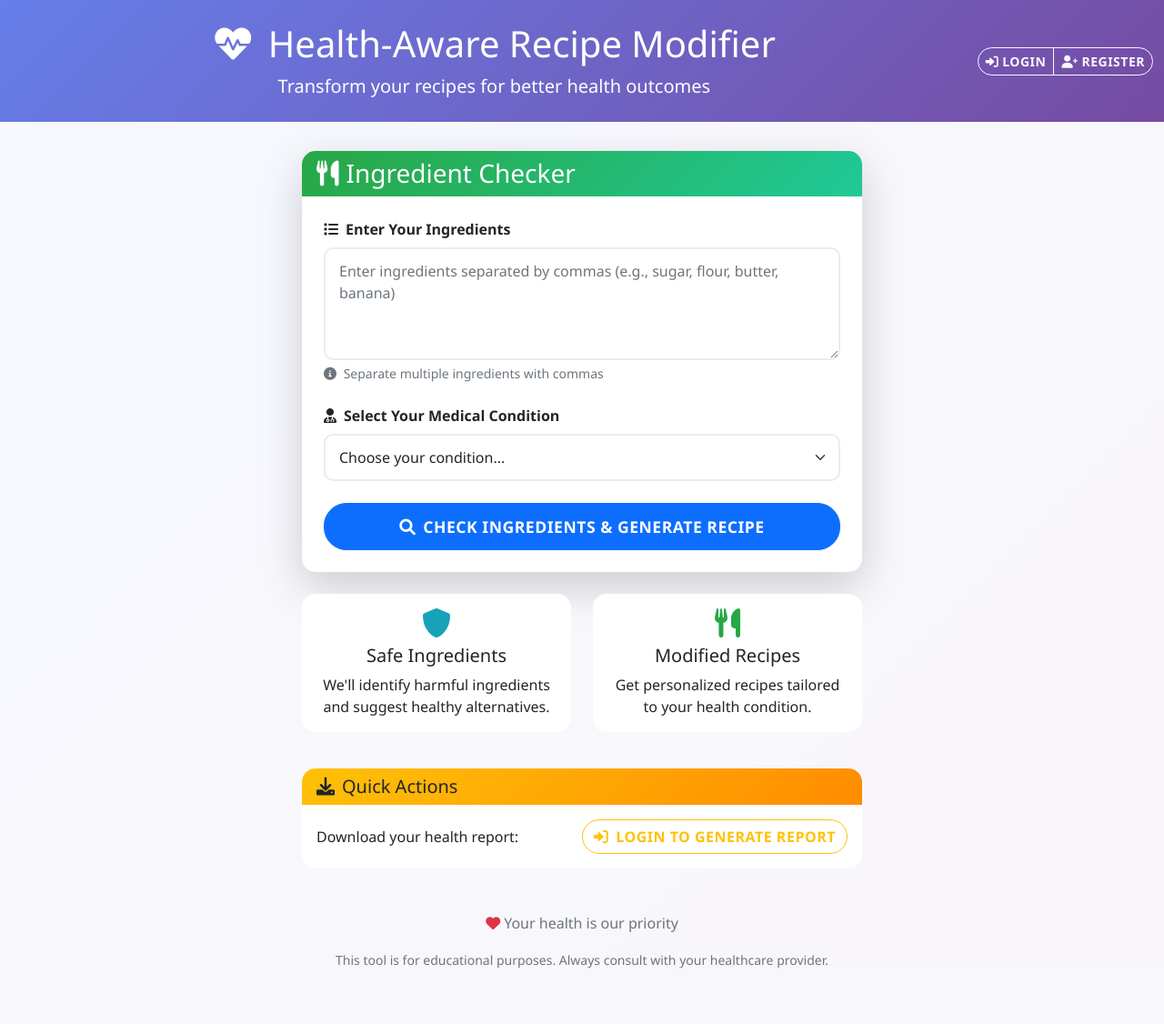
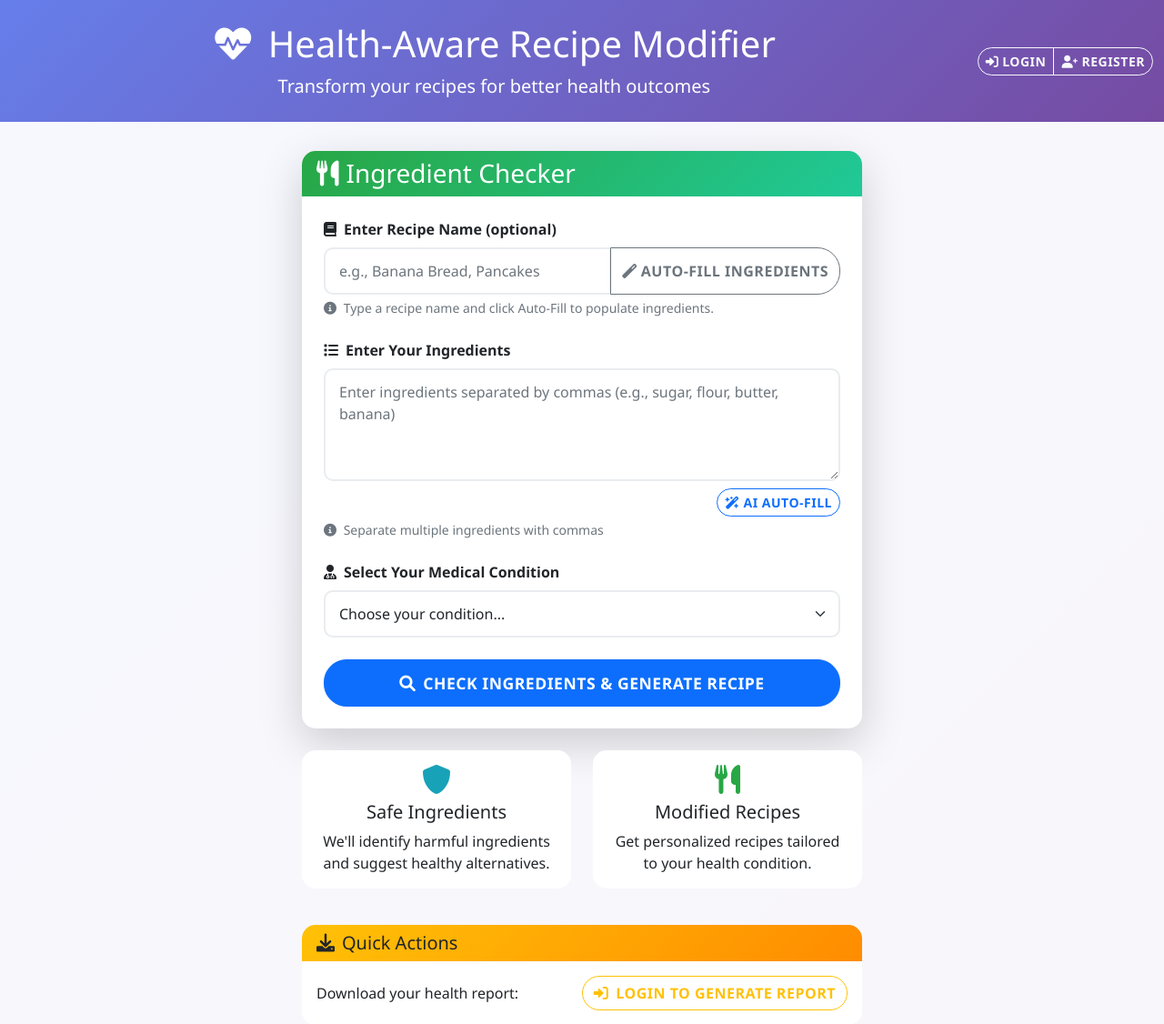
Before and after one commit to vikky2810/Recipe-Modifier, a Flask app: page / in a window 1280 px wide. Shown: the top 1126 px of the page at 91% size. Before the commit the page ends 1065 px from the top, so only its background shows below. Run offline with Flask 3, Linux system fonts and the light colour scheme.

Commit message:
Add recipe management features and AI ingredient extraction
- Introduced a new 'recipes' collection in the database.
- Seeded sample recipes into the database if empty.
- Added API endpoint to retrieve ingredients by recipe name.
- Implemented AI-based ingredient extraction from user input.
- Enhanced the front-end with auto-fill functionality for ingredients based on recipe names.

```diff
--- a/app.py
+++ b/app.py
@@ -32,6 +32,7 @@ db = client[Config.DATABASE_NAME]
 ingredient_rules = db['ingredient_rules']
 food_entries = db['food_entries']
 patients = db['patients']
+recipes = db['recipes']
 
 # Initialize User Manager
 user_manager = UserManager(db)
@@ -121,6 +122,28 @@ def initialize_database():
         }
         patients.insert_one(sample_patient)
         print("Sample patient added to database")
+
+    # Seed sample recipes if empty
+    if recipes.count_documents({}) == 0:
+        sample_recipes = [
+            {
+                "name": "banana bread",
+                "ingredients": ["flour", "banana", "sugar", "butter", "eggs"],
+                "tags": ["dessert", "bread"]
+            },
+            {
+                "name": "pancakes",
+                "ingredients": ["flour", "milk", "eggs", "butter", "salt", "sugar"],
+                "tags": ["breakfast"]
+            },
+            {
+                "name": "peanut stir fry",
+                "ingredients": ["soy", "peanuts", "salt", "corn", "butter"],
+                "tags": ["dinner"]
+            }
+        ]
+        recipes.insert_many(sample_recipes)
+        print("Sample recipes added to database")
 
 def check_ingredients(ingredients, condition):
     """Check ingredients against patient condition and return harmful/safe lists"""
@@ -481,6 +504,35 @@ def get_ingredients():
     ingredients = list(ingredient_rules.find({}, {"ingredient": 1, "category": 1, "_id": 0}))
     return jsonify(ingredients)
 
+@app.route('/api/recipes/ingredients')
+def get_recipe_ingredients():
+    """API endpoint to get ingredients list by recipe name"""
+    name = request.args.get('name', '')
+    if not name:
+        return jsonify({"error": "Missing recipe name"}), 400
+    recipe_doc = recipes.find_one({"name": name.strip().lower()})
+    if not recipe_doc:
+        return jsonify({"ingredients": []})
+    return jsonify({"ingredients": recipe_doc.get("ingredients", [])})
+
+@app.route('/api/ai/extract-ingredients', methods=['POST'])
+def ai_extract_ingredients():
+    """Use Gemini to extract ingredients from a recipe name or free text.
+
+    Body: { "text": "..." }
+    Returns: { ingredients: [ ... ] }
+    """
+    try:
+        data = request.get_json(force=True, silent=True) or {}
+        text = (data.get('text') or '').strip()
+        if not text:
+            return jsonify({"ingredients": []}), 200
+        items = gemini_service.extract_ingredients(text)
+        return jsonify({"ingredients": items}), 200
+    except Exception as e:
+        print(f"AI extract ingredients error: {e}")
+        return jsonify({"ingredients": []}), 200
+
 @app.route('/api/conditions')
 def get_conditions():
     """API endpoint to get all available conditions"""
--- a/templates/index.html
+++ b/templates/index.html
@@ -80,6 +80,25 @@
                     <div class="card-body p-4">
                         <form action="{{ url_for('check_ingredients_route') }}" method="POST">
                             <div class="mb-4">
+                                <label for="recipeName" class="form-label fw-bold">
+                                    <i class="fas fa-book me-2"></i>Enter Recipe Name (optional)
+                                </label>
+                                <div class="input-group">
+                                    <input
+                                        type="text"
+                                        class="form-control"
+                                        id="recipeName"
+                                        placeholder="e.g., Banana Bread, Pancakes">
+                                    <button class="btn btn-outline-secondary" type="button" id="fillFromRecipe">
+                                        <i class="fas fa-magic me-1"></i>Auto-Fill Ingredients
+                                    </button>
+                                </div>
+                                <div class="form-text">
+                                    <i class="fas fa-info-circle me-1"></i>
+                                    Type a recipe name and click Auto-Fill to populate ingredients.
+                                </div>
+                            </div>
+                            <div class="mb-4">
                                 <label for="ingredients" class="form-label fw-bold">
                                     <i class="fas fa-list me-2"></i>Enter Your Ingredients
                                 </label>
@@ -90,6 +109,11 @@
                                     rows="4"
                                     placeholder="Enter ingredients separated by commas (e.g., sugar, flour, butter, banana)"
                                     required></textarea>
+                                <div class="d-flex justify-content-end mt-2 gap-2">
+                                    <button type="button" class="btn btn-outline-primary btn-sm" id="aiFillIngredients">
+                                        <i class="fas fa-wand-magic-sparkles me-1"></i>AI Auto-Fill
+                                    </button>
+                                </div>
                                 <div class="form-text">
                                     <i class="fas fa-info-circle me-1"></i>
                                     Separate multiple ingredients with commas
@@ -214,6 +238,9 @@
         document.addEventListener('DOMContentLoaded', function() {
             const ingredientsTextarea = document.getElementById('ingredients');
             const conditionSelect = document.getElementById('condition');
+            const recipeInput = document.getElementById('recipeName');
+            const fillButton = document.getElementById('fillFromRecipe');
+            const aiFillButton = document.getElementById('aiFillIngredients');
 
             // Auto-resize textarea
             ingredientsTextarea.addEventListener('input', function() {
@@ -222,6 +249,7 @@
             });
 
             // Add some helpful placeholder text based on condition
+            if (conditionSelect) {
                 conditionSelect.addEventListener('change', function() {
                     const condition = this.value;
                     let placeholder = "Enter ingredients separated by commas (e.g., sugar, flour, butter, banana)";
@@ -236,6 +264,65 @@
 
                     ingredientsTextarea.placeholder = placeholder;
                 });
+            }
+
+            // Auto-fill from recipe name
+            if (fillButton) {
+                fillButton.addEventListener('click', async function() {
+                    const name = (recipeInput.value || '').trim();
+                    if (!name) {
+                        recipeInput.focus();
+                        return;
+                    }
+                    try {
+                        const resp = await fetch(`/api/recipes/ingredients?name=${encodeURIComponent(name)}`);
+                        const data = await resp.json();
+                        const list = Array.isArray(data.ingredients) ? data.ingredients : [];
+                        if (list.length === 0) {
+                            // no match, keep as-is
+                            recipeInput.classList.add('is-invalid');
+                            setTimeout(() => recipeInput.classList.remove('is-invalid'), 1200);
+                            return;
+                        }
+                        ingredientsTextarea.value = list.join(', ');
+                        // trigger resize
+                        ingredientsTextarea.dispatchEvent(new Event('input'));
+                    } catch (e) {
+                        recipeInput.classList.add('is-invalid');
+                        setTimeout(() => recipeInput.classList.remove('is-invalid'), 1200);
+                    }
+                });
+            }
+
+            // AI Auto-Fill: uses Gemini to extract ingredients from the user's current text
+            if (aiFillButton) {
+                aiFillButton.addEventListener('click', async function() {
+                    const sourceText = (recipeInput && recipeInput.value.trim()) || ingredientsTextarea.value.trim();
+                    if (!sourceText) {
+                        (recipeInput || ingredientsTextarea).focus();
+                        return;
+                    }
+                    try {
+                        const resp = await fetch('/api/ai/extract-ingredients', {
+                            method: 'POST',
+                            headers: { 'Content-Type': 'application/json' },
+                            body: JSON.stringify({ text: sourceText })
+                        });
+                        const data = await resp.json();
+                        const list = Array.isArray(data.ingredients) ? data.ingredients : [];
+                        if (list.length === 0) {
+                            aiFillButton.classList.add('disabled');
+                            setTimeout(() => aiFillButton.classList.remove('disabled'), 800);
+                            return;
+                        }
+                        ingredientsTextarea.value = list.join(', ');
+                        ingredientsTextarea.dispatchEvent(new Event('input'));
+                    } catch (e) {
+                        aiFillButton.classList.add('disabled');
+                        setTimeout(() => aiFillButton.classList.remove('disabled'), 800);
+                    }
+                });
+            }
         });
     </script>
 </body>
```
Also changed, not shown: gemini_service.py (+41 -0 lines). Lines whose indentation alone changed are shown as unchanged.
